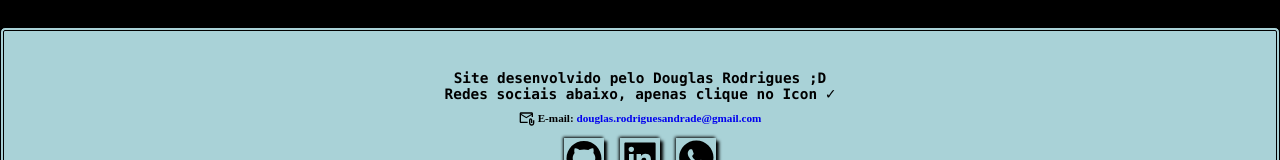
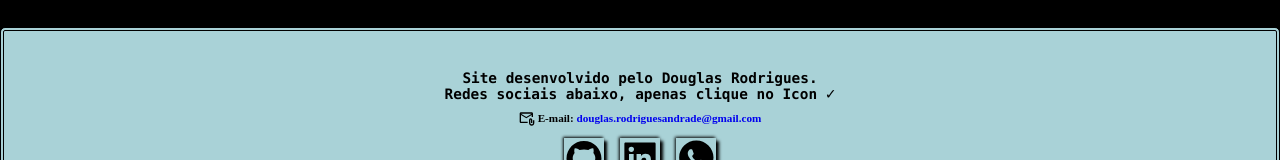
Before and after one commit to dorodri11/Portfolio, a React (Create React App) app: page / in a window 1280 px wide. Shown: the part 533-693 px from the top of the page. Built offline with nearby package versions, Linux system fonts and the light colour scheme; a web font is replaced by a local one.

Commit message:
Refactor: corrige nome.

```diff
--- a/src/components/mainFooter/MainFooter.js
+++ b/src/components/mainFooter/MainFooter.js
@@ -14,7 +14,7 @@ export default function MainFooter() {
     return (
         <div>
         <div className='footer-description'>
-          <p>Site desenvolvido pelo Douglas Rodrigues ;D</p>
+          <p>Site desenvolvido pelo Douglas Rodrigues.</p>
           <p>Redes sociais abaixo, apenas clique no Icon <span>✓</span></p>
           <div className='footer-copyright'>
             <div className='footer-icon-email--container'>
```
